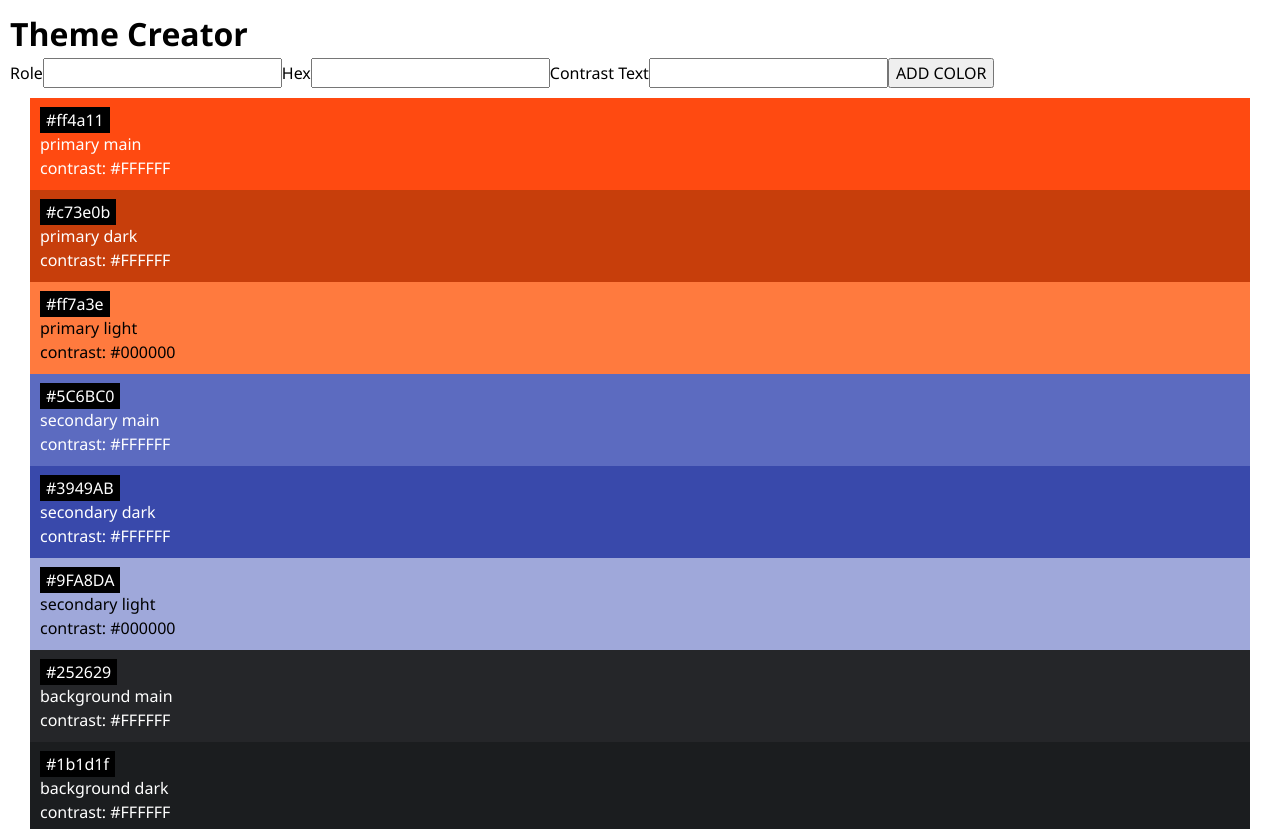
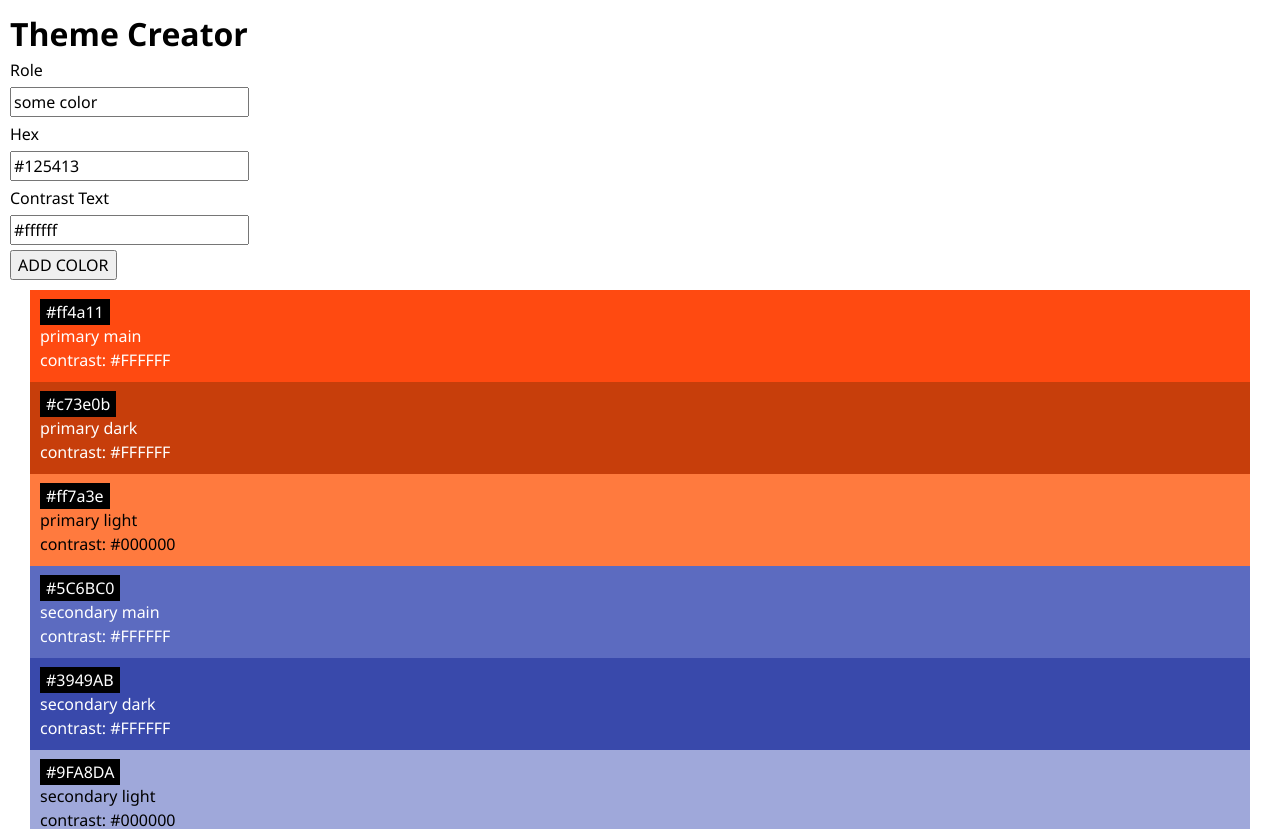
Before and after one commit to Leon910/recap-project4, a React (Vite) app: page / in a window 1280 px wide. Shown: the top 829 px of the page. Built offline with nearby package versions, Linux system fonts and the light colour scheme.

Commit message:
add default values to form fields

```diff
--- a/src/App.jsx
+++ b/src/App.jsx
@@ -15,7 +15,6 @@ function App() {
           })}
         </li>
       </ul>
-      ;
     </>
   );
 }
--- a/src/Components/Color/ColorForm.css
+++ b/src/Components/Color/ColorForm.css
@@ -1,6 +1,7 @@
 .form-flex {
   display: flex;
-  flex-wrap: wrap;
   flex-direction: column;
   justify-content: center;
+  align-items: flex-start;
+  gap: 5px;
 }
--- a/src/Components/Color/ColorForm.jsx
+++ b/src/Components/Color/ColorForm.jsx
@@ -1,37 +1,39 @@
 import { useState } from "react";
+import "./ColorForm.css";
 
 export default function ColorForm() {
-  const [role, setRole] = useState("");
-  const [hex, setHex] = useState("");
-  const [contrastText, setContrastText] = useState("");
+  const [role, setRole] = useState("some color");
+  const [hex, setHex] = useState("#125413");
+  const [contrastText, setContrastText] = useState("#ffffff");
 
-  function handleInput(event) {
+  function handleSubmit(event) {
     event.preventDefault();
-    console.log("works");
+    console.log("submit works");
   }
 
   function handleClick() {}
 
   return (
-    <form onSubmit={handleInput} className="form-flex">
-      <label htmlFor="searchTerm">Role</label>
+    <form onSubmit={handleSubmit} className="form-flex">
+      <label htmlFor="role">Role</label>
       <input
-        name="searchTerm"
-        id="searchTerm"
+        type="text"
+        id="role"
+        name="role"
         value={role}
         onChange={(event) => setRole(event.target.value)}
       />
-      <label htmlFor="searchTerm">Hex</label>
+      <label htmlFor="hex">Hex</label>
       <input
-        name="searchTerm"
-        id="searchTerm"
+        name="hex"
+        id="hex"
         value={hex}
         onChange={(event) => setHex(event.target.value)}
       />
-      <label htmlFor="searchTerm">Contrast Text</label>
+      <label htmlFor="contrastText">Contrast Text</label>
       <input
-        name="searchTerm"
-        id="searchTerm"
+        name="contrastText"
+        id="contrastText"
         value={contrastText}
         onChange={(event) => setContrastText(event.target.value)}
       />
```
